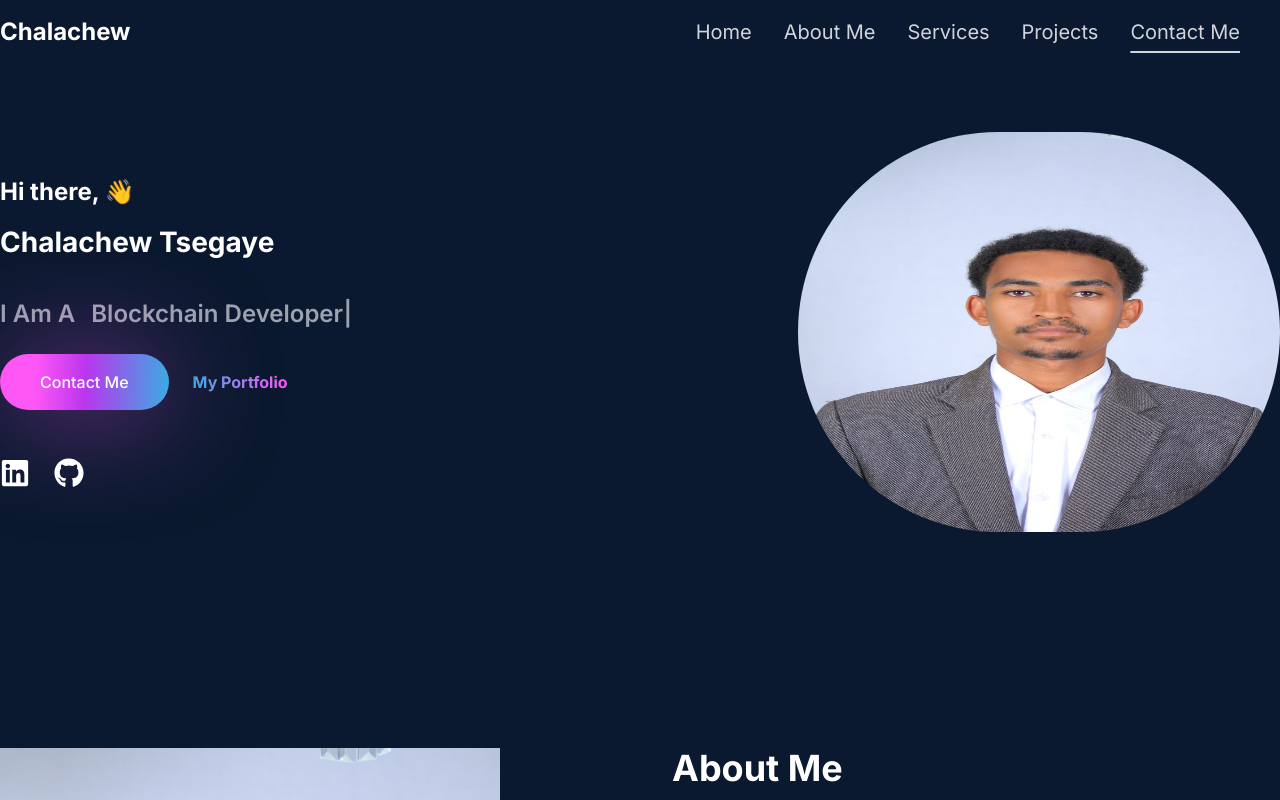
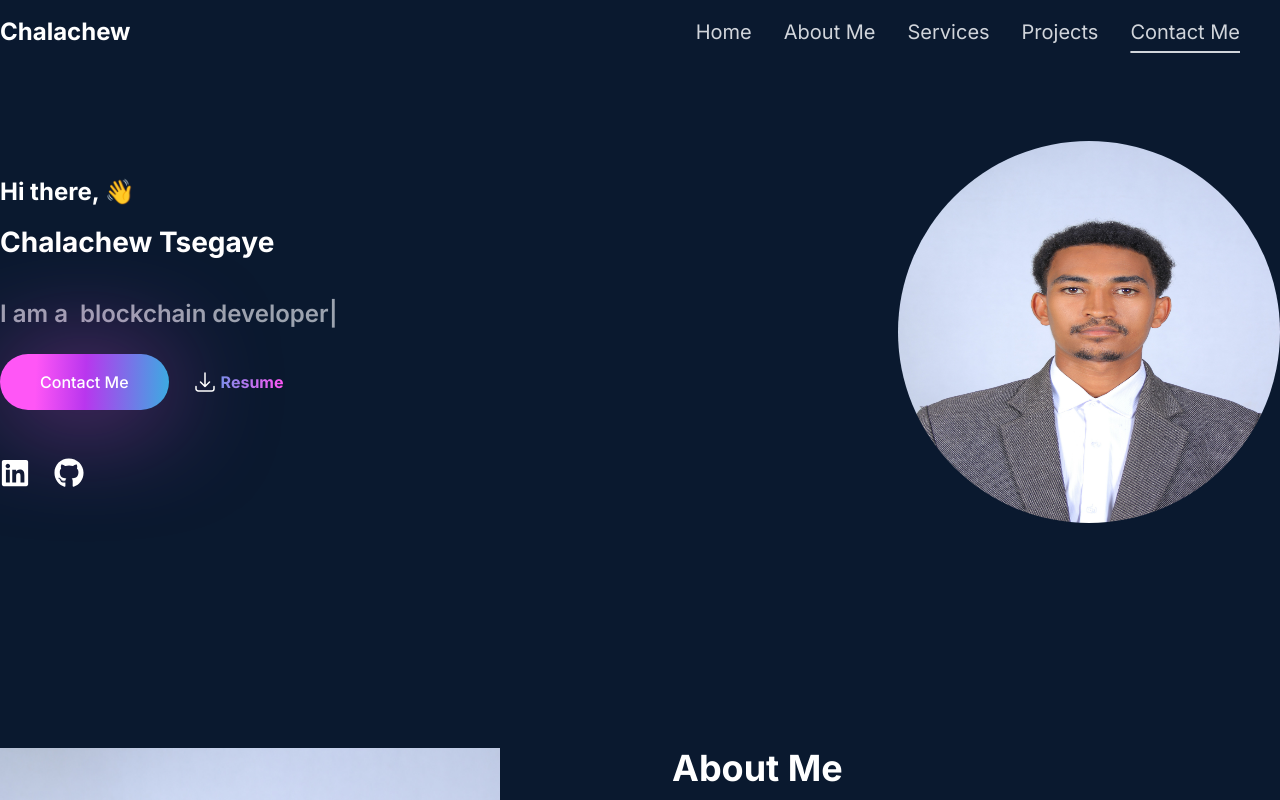
Before and after one commit to Chachu21/profile, a Next.js app: page / in a window 1280 px wide. Shown: the top 800 px of the page. Built offline with nearby package versions, Linux system fonts and the light colour scheme.

Commit message:
some content is fixed

```diff
--- a/src/app/globals.css
+++ b/src/app/globals.css
@@ -29,7 +29,7 @@
     @apply h-[48px] px-6 text-sm;
   }
   .btn-lg {
-    @apply h-[56px] px-10 text-base;
+    @apply md:h-[56px] h-[28px] md:px-10 px-6 text-base;
   }
   .btn-link {
     @apply text-base;
--- a/src/components/About.tsx
+++ b/src/components/About.tsx
@@ -23,6 +23,10 @@ const TAB_DATA: any = [
         <li>MongoDb</li>
         <li>Rell</li>
         <li>Chromia</li>
+        <li>Nuxt js</li>
+        <li>Vue js</li>
+        <li>git</li>
+        <li>Redux</li>
       </ul>
     ),
   },
--- a/src/components/Hero.tsx
+++ b/src/components/Hero.tsx
@@ -49,20 +49,20 @@ const Hero = () => {
               initial="hidden"
               whileInView={"show"}
               viewport={{ once: false, amount: 0.7 }}
-              className="mb-6 text-[20px] lg:text-[24px] font-semibold capitalize leading-[1]"
+              className="mb-6 text-[20px] lg:text-[24px] font-semibold  leading-[1]"
             >
-              <span className="text-gray-400 mr-4">I am a</span>
+              <span className="text-gray-400 mr-3">I am a</span>
               <TypeAnimation
                 sequence={[
-                  "Fullstack Developer",
+                  "fullstack developer",
                   2000,
-                  "Blockchain Developer",
+                  "blockchain developer",
                   2000,
-                  "mobile App Developer",
+                  "mobile app developer",
                   2000,
                 ]}
                 speed={50}
-                className="text-gray-400 text-2xl"
+                className="text-gray-400 text-xl md:text-2xl"
                 wrapper="span"
                 repeat={Infinity}
               />
@@ -73,7 +73,7 @@ const Hero = () => {
               initial="hidden"
               whileInView={"show"}
               viewport={{ once: false, amount: 0.7 }}
-              className="flex max-w-max gap-x-6 items-center mb-12 mx-auto lg:mx-0"
+              className="flex max-w-max md:gap-x-6 gap-x-3 items-center mb-12 mx-auto lg:mx-0"
             >
               <button
                 onClick={scrollToContact}
@@ -82,12 +82,26 @@ const Hero = () => {
                 Contact Me
               </button>
               <a
-                href="https://github.com/Chachu21"
+                href="https://drive.google.com/file/d/12rqJwG1nt1jbP36Ho1wrtT0YyMdoMLo9/view?usp=sharing"
                 target="_blank"
                 rel="noopener noreferrer"
-                className="text-gradient btn-link cursor-pointer"
+                className="text-gradient btn-link cursor-pointer flex space-x-1 items-center"
               >
-                My Portfolio
+                <svg
+                  xmlns="http://www.w3.org/2000/svg"
+                  fill="none"
+                  viewBox="0 0 24 24"
+                  strokeWidth={1.5}
+                  stroke="currentColor"
+                  className="size-6 text-white flex"
+                >
+                  <path
+                    strokeLinecap="round"
+                    strokeLinejoin="round"
+                    d="M3 16.5v2.25A2.25 2.25 0 0 0 5.25 21h13.5A2.25 2.25 0 0 0 21 18.75V16.5M16.5 12 12 16.5m0 0L7.5 12m4.5 4.5V3"
+                  />
+                </svg>
+                <span>Resume</span>
               </a>
             </motion.div>
             {/* socials */}
@@ -119,7 +133,7 @@ const Hero = () => {
             variants={fadeIn("down", 0.5)}
             initial="hidden"
             whileInView={"show"}
-            className="hidden lg:flex flex-1 max-w-[320px] max-h-[400px] md:max-w-[482px]"
+            className="hidden lg:flex flex-1 max-w-[320px] max-h-[382px] md:max-w-[382px]"
           >
             <Image className="rounded-full" src={Imagee} alt="profile" />
           </motion.div>
```
Also changed, not shown: public/asset/me.jpg.
